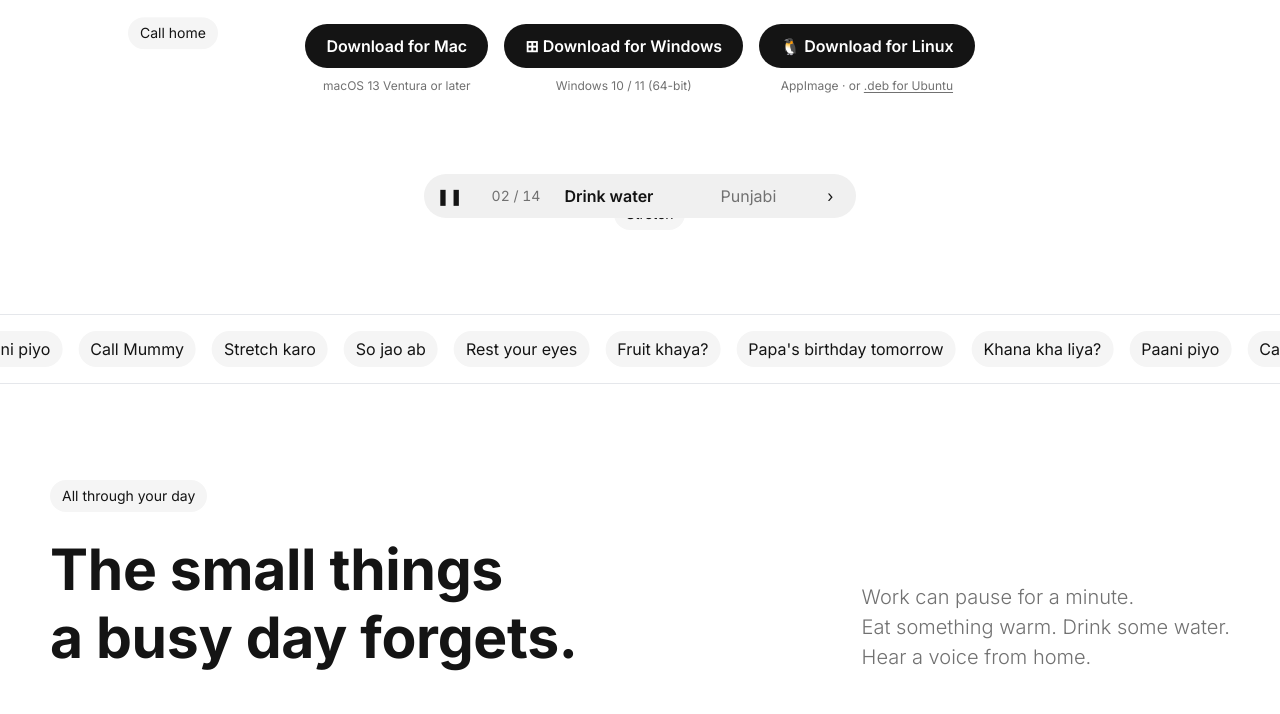
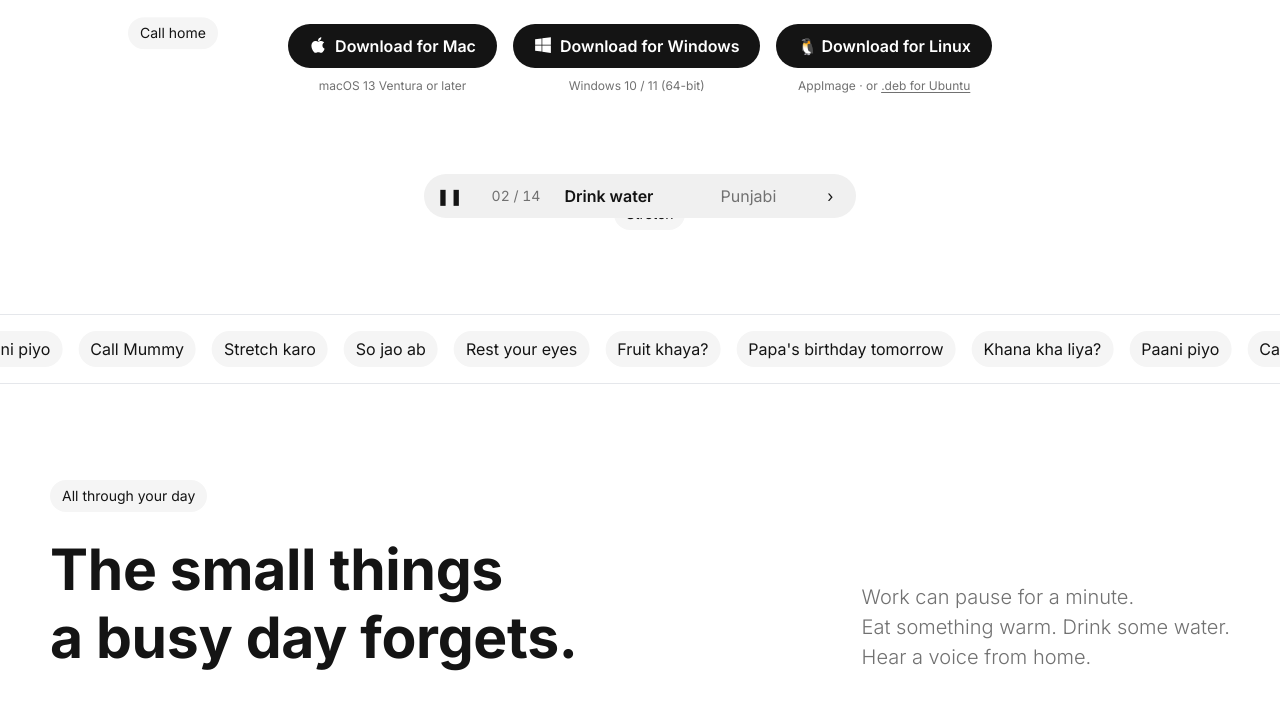
Before and after one commit to AureateRahul/gharwale, a plain HTML site: page index.html in a window 1280 px wide. Shown: the part 667-1381 px from the top of the page. Drawn offline with Linux system fonts and the light colour scheme.

Commit message:
Add OS icons to download buttons and adjust styles

```diff
--- a/index.html
+++ b/index.html
@@ -54,11 +54,11 @@
     </p>
     <div class="cta-row dl-row" id="download">
       <div class="dl">
-        <a href="downloads/Gharwale.dmg" download class="btn btn-dark"> Download for Mac</a>
+        <a href="downloads/Gharwale.dmg" download class="btn btn-dark"><svg class="os-icon" viewBox="0 0 384 512" aria-hidden="true"><path fill="currentColor" d="M318.7 268.7c-.2-36.7 16.4-64.4 50-84.8-18.8-26.9-47.2-41.7-84.7-44.6-35.5-2.8-74.3 20.7-88.5 20.7-15 0-49.4-19.7-76.4-19.7C63.3 141.2 4 184.8 4 273.5q0 39.3 14.4 81.2c12.8 36.7 59 126.7 107.2 125.2 25.2-.6 43-17.9 75.8-17.9 31.8 0 48.3 17.9 76.4 17.9 48.6-.7 90.4-82.5 102.6-119.3-65.2-30.7-61.7-90-61.7-91.9zm-56.6-164.2c27.3-32.4 24.8-61.9 24-72.5-24.1 1.4-52 16.4-67.9 34.9-17.5 19.8-27.8 44.3-25.6 71.9 26.1 2 49.9-11.4 69.5-34.3z"/></svg> Download for Mac</a>
         <small>macOS 13 Ventura or later</small>
       </div>
       <div class="dl">
-        <a href="downloads/Gharwale-Setup.exe" download class="btn btn-dark">⊞ Download for Windows</a>
+        <a href="downloads/Gharwale-Setup.exe" download class="btn btn-dark"><svg class="os-icon" viewBox="0 0 448 512" aria-hidden="true"><path fill="currentColor" d="M0 93.7l183.6-25.3v177.4H0V93.7zm0 324.6l183.6 25.3V268.4H0v149.9zm203.8 28L448 480V268.4H203.8v177.9zm0-380.6v180.1H448V32L203.8 65.7z"/></svg> Download for Windows</a>
         <small>Windows 10 / 11 (64-bit)</small>
       </div>
       <div class="dl">
@@ -240,8 +240,8 @@
   <section class="final">
     <h2>Let someone care for you today.</h2>
     <div class="cta-row">
-      <a href="downloads/Gharwale.dmg" download class="btn btn-light"> Download for Mac</a>
-      <a href="downloads/Gharwale-Setup.exe" download class="btn btn-outline">⊞ Download for Windows</a>
+      <a href="downloads/Gharwale.dmg" download class="btn btn-light"><svg class="os-icon" viewBox="0 0 384 512" aria-hidden="true"><path fill="currentColor" d="M318.7 268.7c-.2-36.7 16.4-64.4 50-84.8-18.8-26.9-47.2-41.7-84.7-44.6-35.5-2.8-74.3 20.7-88.5 20.7-15 0-49.4-19.7-76.4-19.7C63.3 141.2 4 184.8 4 273.5q0 39.3 14.4 81.2c12.8 36.7 59 126.7 107.2 125.2 25.2-.6 43-17.9 75.8-17.9 31.8 0 48.3 17.9 76.4 17.9 48.6-.7 90.4-82.5 102.6-119.3-65.2-30.7-61.7-90-61.7-91.9zm-56.6-164.2c27.3-32.4 24.8-61.9 24-72.5-24.1 1.4-52 16.4-67.9 34.9-17.5 19.8-27.8 44.3-25.6 71.9 26.1 2 49.9-11.4 69.5-34.3z"/></svg> Download for Mac</a>
+      <a href="downloads/Gharwale-Setup.exe" download class="btn btn-outline"><svg class="os-icon" viewBox="0 0 448 512" aria-hidden="true"><path fill="currentColor" d="M0 93.7l183.6-25.3v177.4H0V93.7zm0 324.6l183.6 25.3V268.4H0v149.9zm203.8 28L448 480V268.4H203.8v177.9zm0-380.6v180.1H448V32L203.8 65.7z"/></svg> Download for Windows</a>
       <a href="downloads/Gharwale.AppImage" download class="btn btn-outline">🐧 Download for Linux</a>
     </div>
     <p class="tiny">Pro is a one-time ₹199, no subscription.</p>
--- a/styles.css
+++ b/styles.css
@@ -104,6 +104,7 @@ a { color: inherit; text-decoration: none; }
 .btn-outline { color: var(--neutral); border-color: rgba(255,255,255,.3); }
 .btn-outline:hover { border-color: var(--neutral); }
 .btn:active { opacity: .85; }
+.os-icon { width: 18px; height: 18px; flex-shrink: 0; margin-top: -2px; }
 /* Windows app not ready yet */
 .btn-soon { opacity: .4; cursor: not-allowed; }
 .btn-soon:hover { background: var(--primary); }
```
